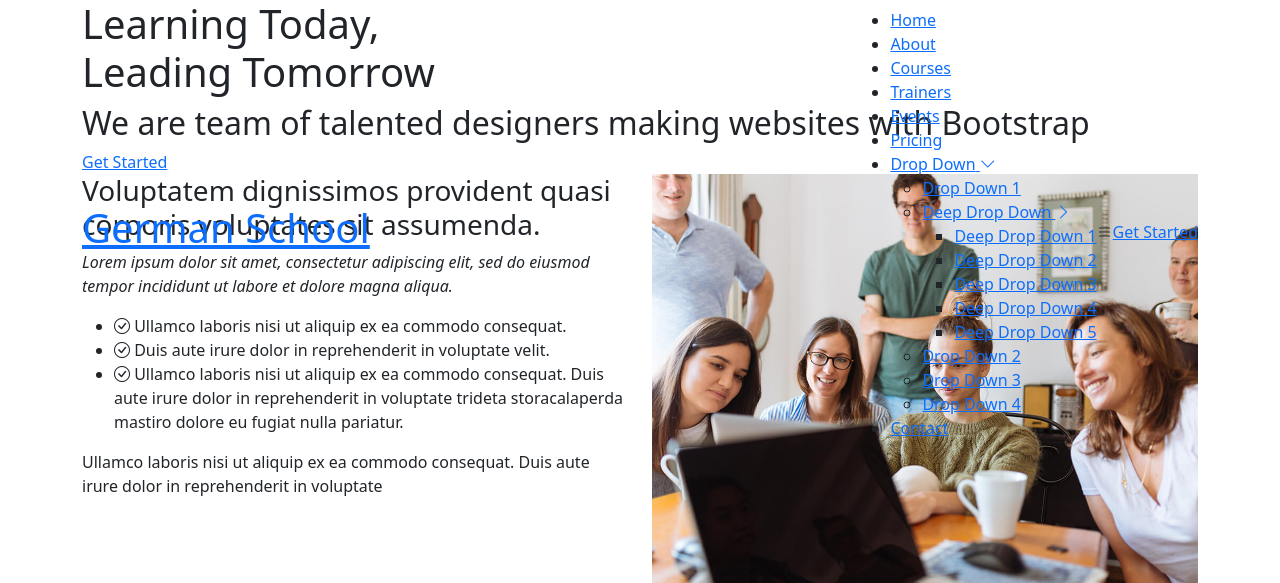
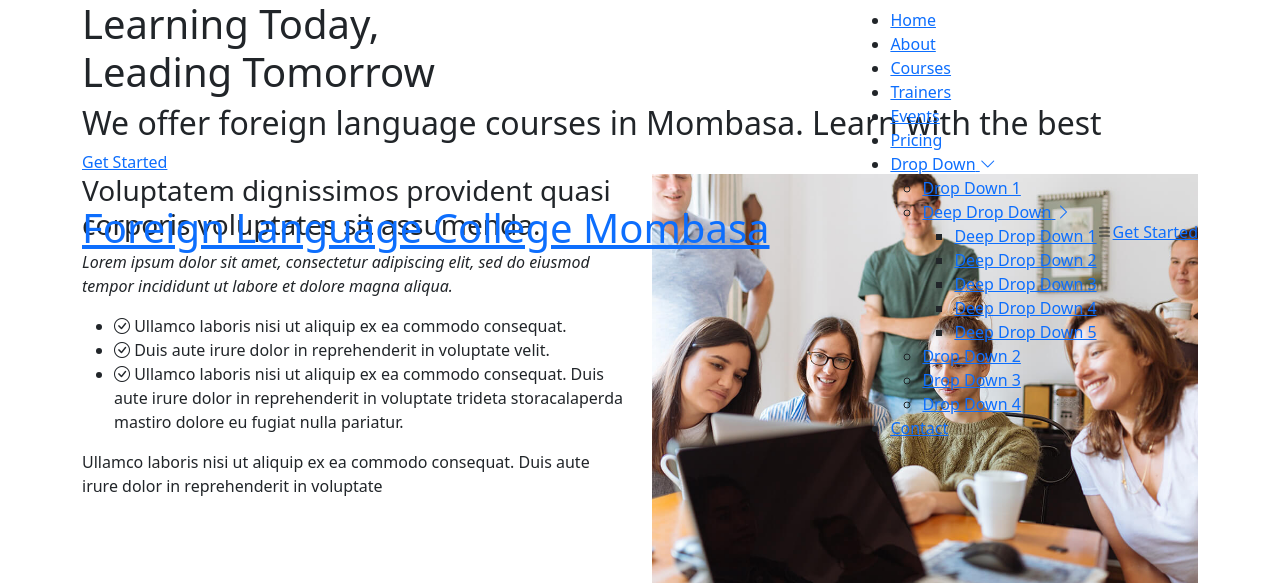
Before and after one commit to LabGich/German-School, a CodeIgniter 4 app: the page made by app/Views/Homepage.php in a window 1280 px wide. Shown: the top 583 px of the page. Run offline with PHP 8.4 and a stand-in for CodeIgniter, Linux system fonts and the light colour scheme; the template is opened without the code that fills it, so the values that code supplies are empty; some libraries are stand-ins or nearby versions.

Commit message:
changed on homepage

```diff
--- a/app/Views/Homepage.php
+++ b/app/Views/Homepage.php
@@ -5,7 +5,7 @@
   <meta charset="utf-8">
   <meta content="width=device-width, initial-scale=1.0" name="viewport">
 
-  <title>German School - Index</title>
+  <title>Foreign Language College Mombasa - Index</title>
   <meta content="" name="description">
   <meta content="" name="keywords">
 
@@ -36,7 +36,7 @@
   <header id="header" class="fixed-top">
     <div class="container d-flex align-items-center">
 
-      <h1 class="logo me-auto"><a href="/">German School </a></h1>
+      <h1 class="logo me-auto"><a href="/">Foreign Language College Mombasa </a></h1>
       <!-- Uncomment below if you prefer to use an image logo -->
       <!-- <a href="index.html" class="logo me-auto"><img src="/assets/img/logo.png" alt="" class="img-fluid"></a>-->
 
@@ -80,7 +80,7 @@
   <section id="hero" class="d-flex justify-content-center align-items-center">
     <div class="container position-relative" data-aos="zoom-in" data-aos-delay="100">
       <h1>Learning Today,<br>Leading Tomorrow</h1>
-      <h2>We are team of talented designers making websites with Bootstrap</h2>
+      <h2>We offer foreign language courses in Mombasa. Learn with the best</h2>
       <a href="courses.html" class="btn-get-started">Get Started</a>
     </div>
   </section><!-- End Hero -->
```
